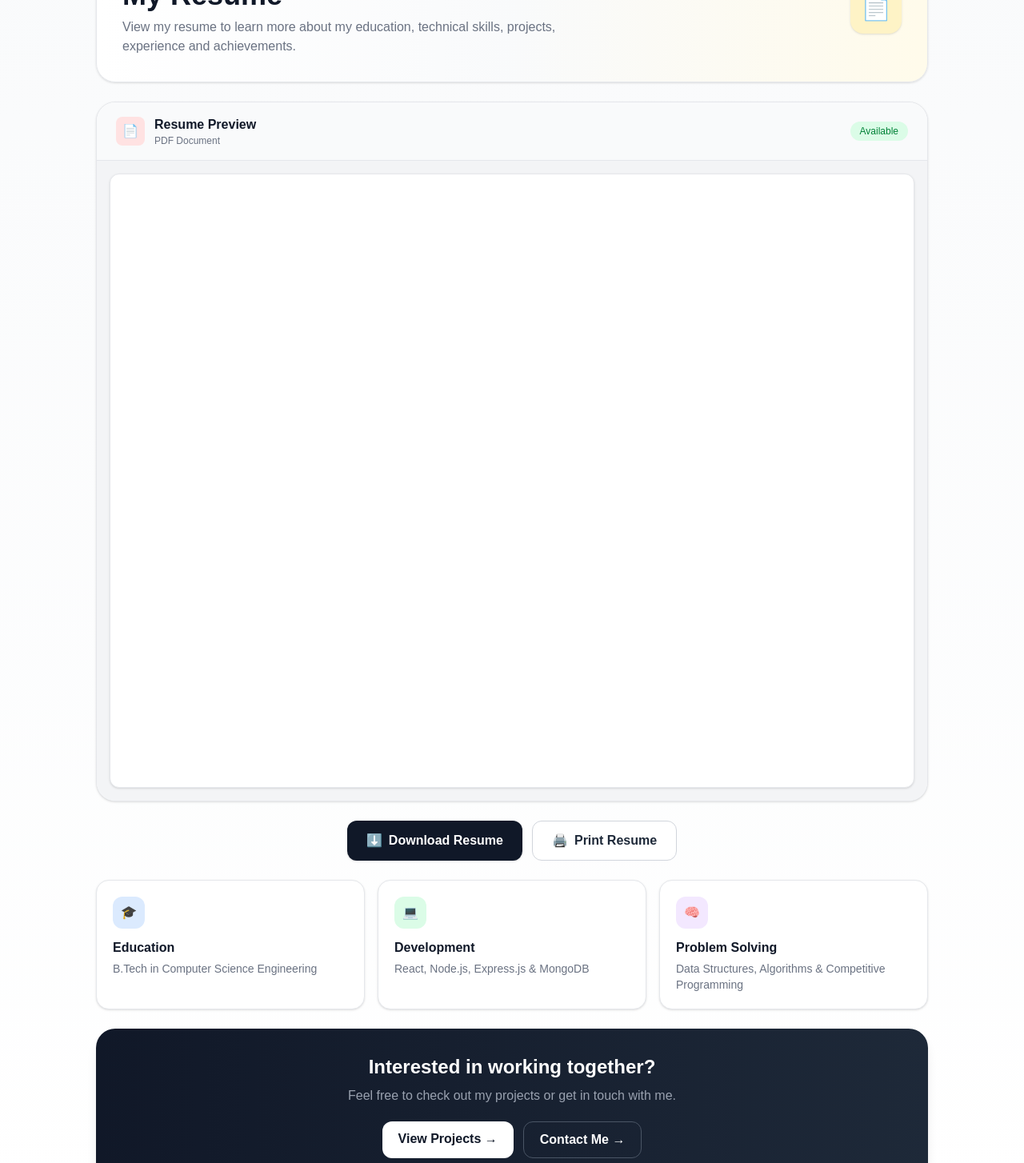
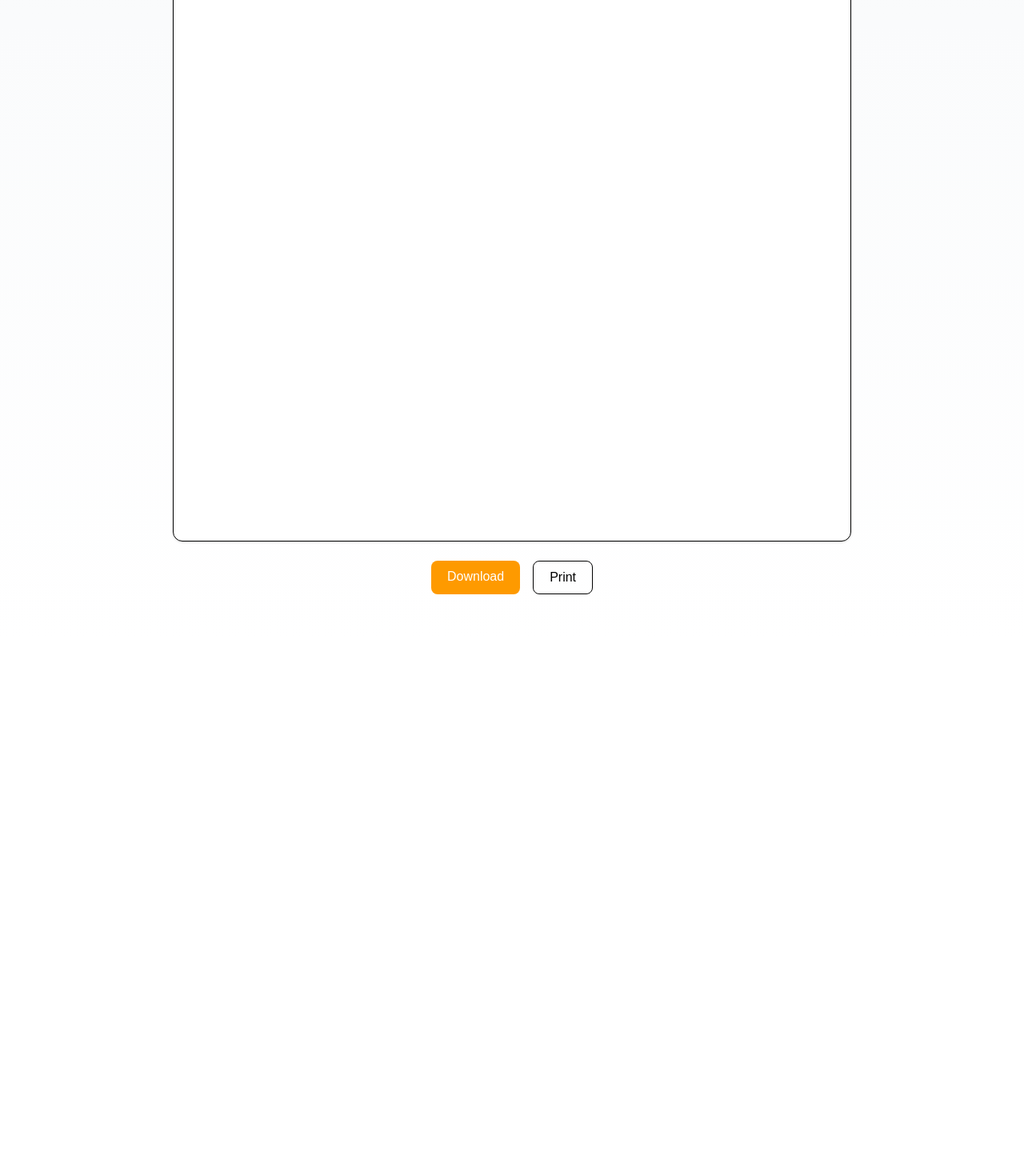
Before and after one commit to apriyanshu116/PORTFOLIO, a React (Vite) app: page /PORTFOLIO/resume in a window 1280 px wide. Shown: the part 200-1654 px from the top of the page at 80% size. After the commit the page ends 999 px from the top, so only its background shows below. Built offline with nearby package versions, Linux system fonts and the light colour scheme.

Commit message:
correct error

```diff
--- a/src/Pages/Resume.jsx
+++ b/src/Pages/Resume.jsx
@@ -1,207 +1,46 @@
 import PageWrapper from '../components/PageWrapper'
 
 export default function Resume() {
+  const resumeUrl = `${import.meta.env.BASE_URL}resume.pdf`
+
   return (
     <PageWrapper title="">
+      <div className="max-w-4xl mx-auto p-6 space-y-6 text-center">
 
-      <div className="m-4 md:m-6 max-w-6xl mx-auto">
+        <h1 className="text-3xl font-bold">
+          My Resume
+        </h1>
 
-        {/* ================= HEADER ================= */}
-        <section className="mb-6 p-6 md:p-8 bg-gradient-to-r from-white via-gray-50 to-amber-50 border border-gray-200 rounded-3xl shadow-sm">
+        {/* PDF Preview */}
+        <div className="w-full h-[700px] border rounded-xl shadow bg-white overflow-hidden">
+          <iframe
+            src={resumeUrl}
+            title="Resume Preview"
+            className="w-full h-full"
+          />
+        </div>
 
-          <div className="flex flex-col md:flex-row md:items-center md:justify-between gap-5">
+        {/* Buttons */}
+        <div className="flex justify-center gap-4">
 
-            <div>
-
-              <p className="text-sm font-semibold text-amber-600 uppercase tracking-wider">
-                Career Profile
-              </p>
-
-              <h1 className="mt-1 text-3xl md:text-4xl font-bold text-gray-900">
-                My Resume
-              </h1>
-
-              <p className="mt-2 text-gray-500 max-w-xl">
-                View my resume to learn more about my education, technical
-                skills, projects, experience and achievements.
-              </p>
-
-            </div>
-
-
-            {/* Resume Icon */}
-            <div className="hidden md:flex h-16 w-16 items-center justify-center rounded-2xl bg-amber-100 text-3xl shadow-sm">
-              📄
-            </div>
-
-          </div>
-
-        </section>
-
-
-        {/* ================= PDF PREVIEW ================= */}
-        <section className="bg-white border border-gray-200 rounded-3xl shadow-sm overflow-hidden">
-
-          {/* Preview Header */}
-          <div className="px-5 md:px-6 py-4 border-b border-gray-200 bg-gray-50 flex items-center justify-between">
-
-            <div className="flex items-center gap-3">
-
-              <div className="h-9 w-9 flex items-center justify-center rounded-lg bg-red-100 text-red-600">
-                📄
-              </div>
-
-              <div>
-                <h2 className="font-semibold text-gray-900">
-                  Resume Preview
-                </h2>
-
-                <p className="text-xs text-gray-500">
-                  PDF Document
-                </p>
-              </div>
-
-            </div>
-
-            <span className="hidden sm:block px-3 py-1 text-xs font-medium bg-green-100 text-green-700 rounded-full">
-              Available
-            </span>
-
-          </div>
-
-
-          {/* PDF */}
-          <div className="w-full h-[650px] md:h-[800px] bg-gray-100 p-2 md:p-4">
-
-            <iframe
-              src="/resume.pdf"
-              title="Resume Preview"
-              className="w-full h-full rounded-xl border border-gray-200 bg-white shadow-sm"
-            />
-
-          </div>
-
-        </section>
-
-
-        {/* ================= ACTION BUTTONS ================= */}
-        <section className="mt-6 flex flex-col sm:flex-row justify-center gap-3">
-
-          {/* Download */}
           <a
-            href="/resume.pdf"
+            href={resumeUrl}
             download
-            className="inline-flex items-center justify-center gap-2 px-6 py-3 bg-gray-900 text-white rounded-xl font-semibold shadow-sm hover:bg-amber-500 hover:text-black hover:-translate-y-0.5 transition-all duration-300"
+            className="px-5 py-2 bg-amber-500 text-white rounded-lg hover:bg-amber-600 transition"
           >
-            <span>⬇️</span>
-            Download Resume
+            Download
           </a>
 
-
-          {/* Print */}
           <button
             onClick={() => window.print()}
-            className="inline-flex items-center justify-center gap-2 px-6 py-3 bg-white text-gray-800 border border-gray-300 rounded-xl font-semibold hover:bg-gray-100 hover:-translate-y-0.5 transition-all duration-300"
+            className="px-5 py-2 border rounded-lg hover:bg-gray-100 transition"
           >
-            <span>🖨️</span>
-            Print Resume
+            Print
           </button>
 
-        </section>
-
-
-        {/* ================= QUICK INFORMATION ================= */}
-        <section className="mt-6 grid grid-cols-1 sm:grid-cols-3 gap-4">
-
-          {/* Education */}
-          <div className="p-5 bg-white border border-gray-200 rounded-2xl shadow-sm hover:shadow-md hover:-translate-y-1 transition-all duration-300">
-
-            <div className="h-10 w-10 flex items-center justify-center rounded-xl bg-blue-100 text-blue-600 mb-3">
-              🎓
-            </div>
-
-            <h3 className="font-bold text-gray-900">
-              Education
-            </h3>
-
-            <p className="mt-1 text-sm text-gray-500">
-              B.Tech in Computer Science Engineering
-            </p>
-
-          </div>
-
-
-          {/* Development */}
-          <div className="p-5 bg-white border border-gray-200 rounded-2xl shadow-sm hover:shadow-md hover:-translate-y-1 transition-all duration-300">
-
-            <div className="h-10 w-10 flex items-center justify-center rounded-xl bg-green-100 text-green-600 mb-3">
-              💻
-            </div>
-
-            <h3 className="font-bold text-gray-900">
-              Development
-            </h3>
-
-            <p className="mt-1 text-sm text-gray-500">
-              React, Node.js, Express.js & MongoDB
-            </p>
-
-          </div>
-
-
-          {/* Problem Solving */}
-          <div className="p-5 bg-white border border-gray-200 rounded-2xl shadow-sm hover:shadow-md hover:-translate-y-1 transition-all duration-300">
-
-            <div className="h-10 w-10 flex items-center justify-center rounded-xl bg-purple-100 text-purple-600 mb-3">
-              🧠
-            </div>
-
-            <h3 className="font-bold text-gray-900">
-              Problem Solving
-            </h3>
-
-            <p className="mt-1 text-sm text-gray-500">
-              Data Structures, Algorithms & Competitive Programming
-            </p>
-
-          </div>
-
-        </section>
-
-
-        {/* ================= CTA ================= */}
-        <section className="mt-6 p-6 md:p-8 bg-gradient-to-r from-gray-900 to-gray-800 rounded-3xl text-center shadow-lg">
-
-          <h2 className="text-xl md:text-2xl font-bold text-white">
-            Interested in working together?
-          </h2>
-
-          <p className="mt-2 text-gray-400 text-sm md:text-base">
-            Feel free to check out my projects or get in touch with me.
-          </p>
-
-          <div className="mt-5 flex flex-wrap justify-center gap-3">
-
-            <a
-              href="/projects"
-              className="px-5 py-2.5 bg-white text-gray-900 rounded-xl font-semibold hover:bg-gray-200 transition"
-            >
-              View Projects →
-            </a>
-
-            <a
-              href="/contact"
-              className="px-5 py-2.5 border border-gray-600 text-white rounded-xl font-semibold hover:bg-gray-700 transition"
-            >
-              Contact Me →
-            </a>
-
-          </div>
-
-        </section>
+        </div>
 
       </div>
-
     </PageWrapper>
   )
 }
```
